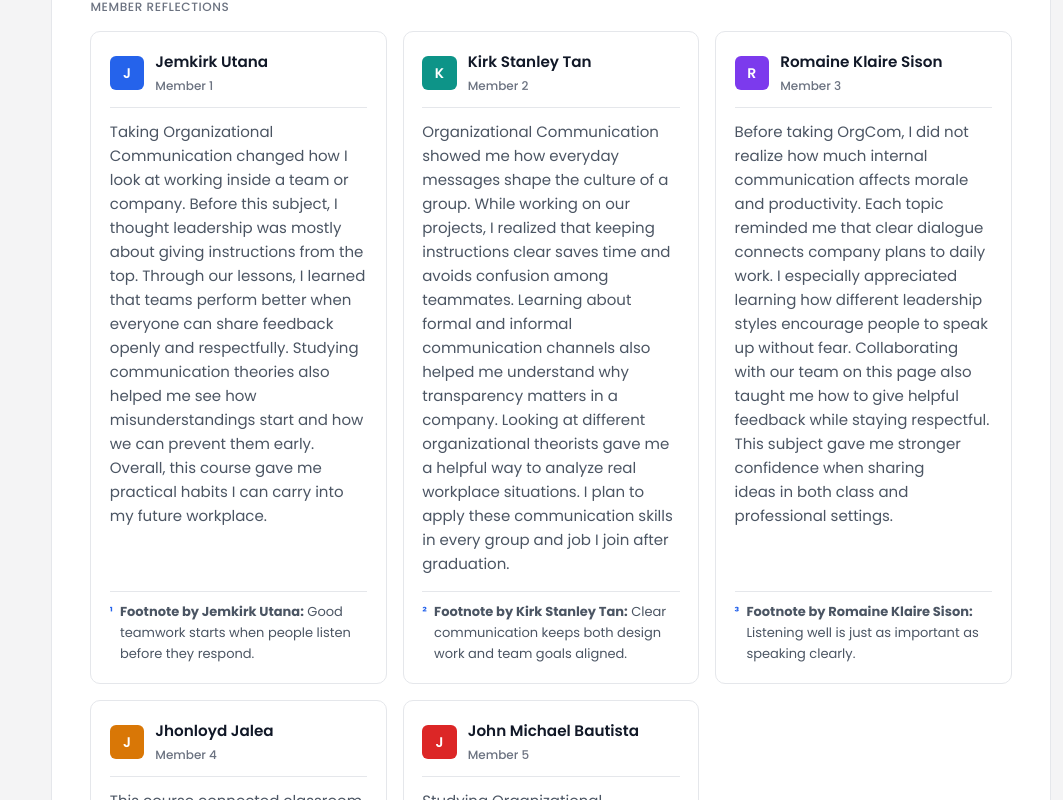
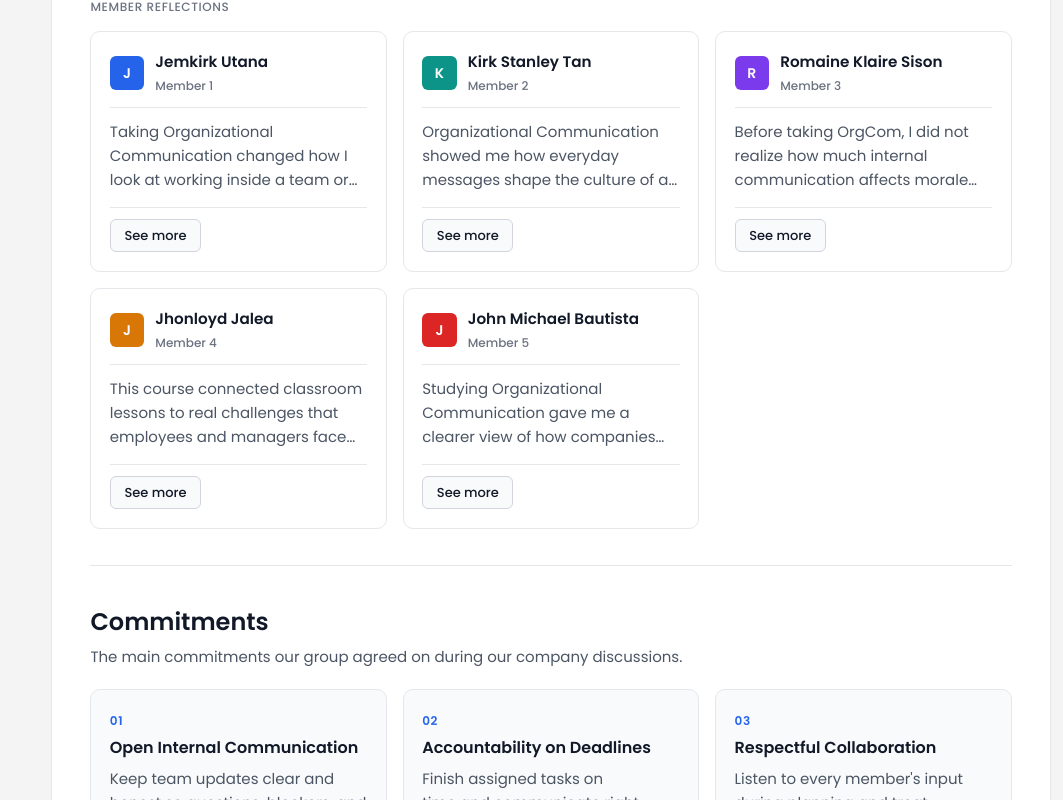
Before and after one commit to jemkirku0907/orgcom, a Next.js app: page / in a window 1280 px wide. Shown: the part 2080-2880 px from the top of the page, without its empty margins (217-1280 px from the left). Built offline with nearby package versions, Linux system fonts and the light colour scheme.

Commit message:
feat: add See more reflection cards with portrait popup modal

```diff
--- a/app/globals.css
+++ b/app/globals.css
@@ -1213,6 +1213,120 @@ h1, h2, h3, h4 {
   flex: 1 1 auto;
 }
 
+.reflection-preview {
+  display: -webkit-box;
+  -webkit-line-clamp: 3;
+  -webkit-box-orient: vertical;
+  overflow: hidden;
+}
+
+.reflection-card-actions {
+  margin-block-start: 0.9rem;
+  padding-block-start: 0.7rem;
+  border-block-start: 1px solid var(--border-subtle);
+  display: flex;
+  justify-content: flex-start;
+}
+
+.reflection-see-more-btn {
+  display: inline-flex;
+  align-items: center;
+  gap: 0.35rem;
+  min-block-size: 2.1rem;
+  padding: 0.35rem 0.85rem;
+  border: 1px solid var(--border-strong);
+  border-radius: var(--radius-sm);
+  background: var(--bg-subtle);
+  color: var(--ink-primary);
+  font-size: 0.8125rem;
+  font-weight: 500;
+  cursor: pointer;
+  transition: background-color 0.15s ease, border-color 0.15s ease, color 0.15s ease;
+}
+
+.reflection-see-more-btn:hover {
+  background: var(--accent);
+  border-color: var(--accent);
+  color: #ffffff;
+}
+
+/* Reflection Popup Modal */
+.reflection-modal-backdrop {
+  position: fixed;
+  inset: 0;
+  z-index: 60;
+  display: flex;
+  align-items: center;
+  justify-content: center;
+  padding: 1rem;
+  background-color: rgba(17, 24, 39, 0.5);
+}
+
+.reflection-modal {
+  inline-size: min(100%, 680px);
+  max-block-size: calc(100dvh - 2rem);
+  overflow-y: auto;
+  padding: 1.5rem;
+  border-radius: var(--radius-lg);
+  border: 1px solid var(--border-subtle);
+  background: var(--bg-surface);
+}
+
+.reflection-modal-top {
+  display: flex;
+  justify-content: space-between;
+  align-items: flex-start;
+  gap: 1rem;
+  padding-block-end: 1rem;
+  border-block-end: 1px solid var(--border-subtle);
+  margin-block-end: 1.25rem;
+}
+
+.reflection-modal-title {
+  margin: 0.15rem 0 0;
+  font-size: 1.25rem;
+  font-weight: 600;
+  color: var(--ink-primary);
+}
+
+.reflection-modal-layout {
+  display: grid;
+  grid-template-columns: 165px minmax(0, 1fr);
+  gap: 1.25rem;
+  align-items: start;
+}
+
+.reflection-modal-photo {
+  display: block;
+  inline-size: 100%;
+  aspect-ratio: 4 / 5;
+  object-fit: cover;
+  object-position: top center;
+  border-radius: var(--radius-md);
+  border: 1px solid var(--border-subtle);
+  background: var(--bg-subtle);
+}
+
+.reflection-modal-body {
+  margin: 0;
+  font-size: 0.9375rem;
+  color: var(--ink-secondary);
+}
+
+@media (max-width: 640px) {
+  .reflection-modal {
+    padding: 1.15rem;
+  }
+
+  .reflection-modal-layout {
+    grid-template-columns: 1fr;
+  }
+
+  .reflection-modal-photo {
+    max-inline-size: 180px;
+  }
+}
+
 .reflection-footnote {
   display: flex;
   align-items: flex-start;
--- a/app/page.tsx
+++ b/app/page.tsx
@@ -78,6 +78,44 @@ const MEMBERS: MemberProfile[] = [
   },
 ];
 
+const MEMBER_REFLECTIONS = [
+  {
+    memberId: "jemkirk",
+    memberLabel: "Member 1",
+    body: "Taking Organizational Communication changed how I look at working inside a team or company. Before this subject, I thought leadership was mostly about giving instructions from the top. Through our lessons, I learned that teams perform better when everyone can share feedback openly and respectfully. Studying communication theories also helped me see how misunderstandings start and how we can prevent them early. Overall, this course gave me practical habits I can carry into my future workplace.",
+    footnoteMark: "¹",
+    footnote: "Good teamwork starts when people listen before they respond.",
+  },
+  {
+    memberId: "kirk",
+    memberLabel: "Member 2",
+    body: "Organizational Communication showed me how everyday messages shape the culture of a group. While working on our projects, I realized that keeping instructions clear saves time and avoids confusion among teammates. Learning about formal and informal communication channels also helped me understand why transparency matters in a company. Looking at different organizational theorists gave me a helpful way to analyze real workplace situations. I plan to apply these communication skills in every group and job I join after graduation.",
+    footnoteMark: "²",
+    footnote: "Clear communication keeps both design work and team goals aligned.",
+  },
+  {
+    memberId: "romaine",
+    memberLabel: "Member 3",
+    body: "Before taking OrgCom, I did not realize how much internal communication affects morale and productivity. Each topic reminded me that clear dialogue connects company plans to daily work. I especially appreciated learning how different leadership styles encourage people to speak up without fear. Collaborating with our team on this page also taught me how to give helpful feedback while staying respectful. This subject gave me stronger confidence when sharing ideas in both class and professional settings.",
+    footnoteMark: "³",
+    footnote: "Listening well is just as important as speaking clearly.",
+  },
+  {
+    memberId: "jhonloyd",
+    memberLabel: "Member 4",
+    body: "This course connected classroom lessons to real challenges that employees and managers face every day. I learned that careful documentation and active listening protect teams from costly mistakes. Discussing real company commitments showed me that organizations earn trust when their actions match their words. Working with my groupmates also helped me communicate more clearly when we had tight deadlines. In the end, OrgCom taught me that healthy organizations depend on honest, respectful communication.",
+    footnoteMark: "⁴",
+    footnote: "Consistency between words and actions builds lasting trust.",
+  },
+  {
+    memberId: "john",
+    memberLabel: "Member 5",
+    body: "Studying Organizational Communication gave me a clearer view of how companies present themselves to people inside and outside the organization. Planning our short video required organizing our ideas so viewers could understand our message in under three minutes. Through that task, I noticed how tone, pacing, and clear structure affect how an audience responds. Our group discussions also showed me that transparency helps teammates stay focused on the same goal. This subcourse gave me communication standards that I can rely on in any future career.",
+    footnoteMark: "⁵",
+    footnote: "A clear message is easier to remember and act on.",
+  },
+];
+
 const NAV_ITEMS = [
   { id: "overview", label: "Overview", filterText: "overview header roster umak" },
   { id: "video-showcase", label: "Video Showcase", filterText: "video showcase embed 1min 3min" },
@@ -92,11 +130,33 @@ export default function HomePage() {
   const [isSidebarCollapsed, setIsSidebarCollapsed] = useState(false);
   const [isMobileMenuOpen, setIsMobileMenuOpen] = useState(false);
   const [activeMemberKey, setActiveMemberKey] = useState<string | null>(null);
+  const [activeReflectionId, setActiveReflectionId] = useState<string | null>(null);
   const [searchQuery, setSearchQuery] = useState("");
   const [activeSection, setActiveSection] = useState("overview");
 
   const searchInputRef = useRef<HTMLInputElement>(null);
   const activeProfile = MEMBERS.find((m) => m.id === activeMemberKey) || null;
+  const activeReflection = MEMBER_REFLECTIONS.find((r) => r.memberId === activeReflectionId) || null;
+  const activeReflectionMember = activeReflection
+    ? MEMBERS.find((m) => m.id === activeReflection.memberId) || null
+    : null;
+
+  // Close reflection modal on Escape and lock body scroll while open
+  useEffect(() => {
+    if (!activeReflectionId) return;
+    const handleEsc = (e: KeyboardEvent) => {
+      if (e.key === "Escape") {
+        setActiveReflectionId(null);
+      }
+    };
+    const previousOverflow = document.body.style.overflow;
+    document.body.style.overflow = "hidden";
+    window.addEventListener("keydown", handleEsc);
+    return () => {
+      document.body.style.overflow = previousOverflow;
+      window.removeEventListener("keydown", handleEsc);
+    };
+  }, [activeReflectionId]);
 
   // Toggle or select member spotlight
   const handleSelectMember = (id: string, forceOpen = false) => {
@@ -750,140 +810,34 @@ export default function HomePage() {
 
               <h3 className="subsection-heading">Member Reflections</h3>
               <div className="reflections-grid">
-                <article className="reflection-card">
-                  <header className="reflection-header">
-                    <span className="reflection-initials avatar-jemkirk" aria-hidden="true">
-                      J
-                    </span>
-                    <div>
-                      <h4>Jemkirk Utana</h4>
-                      <p className="reflection-role">Member 1</p>
-                    </div>
-                  </header>
-                  <p className="reflection-body">
-                    Taking Organizational Communication changed how I look at working inside a team or company. Before
-                    this subject, I thought leadership was mostly about giving instructions from the top. Through our
-                    lessons, I learned that teams perform better when everyone can share feedback openly and
-                    respectfully. Studying communication theories also helped me see how misunderstandings start and
-                    how we can prevent them early. Overall, this course gave me practical habits I can carry into my
-                    future workplace.
-                  </p>
-                  <footer className="reflection-footnote">
-                    <span className="fn-mark">¹</span>
-                    <p>
-                      <strong>Footnote by Jemkirk Utana:</strong> Good teamwork starts when people listen before they
-                      respond.
-                    </p>
-                  </footer>
-                </article>
+                {MEMBER_REFLECTIONS.map((item) => {
+                  const member = MEMBERS.find((m) => m.id === item.memberId);
+                  if (!member) return null;
 
-                <article className="reflection-card">
-                  <header className="reflection-header">
-                    <span className="reflection-initials avatar-kirk" aria-hidden="true">
-                      K
-                    </span>
-                    <div>
-                      <h4>Kirk Stanley Tan</h4>
-                      <p className="reflection-role">Member 2</p>
-                    </div>
-                  </header>
-                  <p className="reflection-body">
-                    Organizational Communication showed me how everyday messages shape the culture of a group. While
-                    working on our projects, I realized that keeping instructions clear saves time and avoids
-                    confusion among teammates. Learning about formal and informal communication channels also helped me
-                    understand why transparency matters in a company. Looking at different organizational theorists
-                    gave me a helpful way to analyze real workplace situations. I plan to apply these communication
-                    skills in every group and job I join after graduation.
-                  </p>
-                  <footer className="reflection-footnote">
-                    <span className="fn-mark">²</span>
-                    <p>
-                      <strong>Footnote by Kirk Stanley Tan:</strong> Clear communication keeps both design work and
-                      team goals aligned.
-                    </p>
-                  </footer>
-                </article>
-
-                <article className="reflection-card">
-                  <header className="reflection-header">
-                    <span className="reflection-initials avatar-romaine" aria-hidden="true">
-                      R
-                    </span>
-                    <div>
-                      <h4>Romaine Klaire Sison</h4>
-                      <p className="reflection-role">Member 3</p>
-                    </div>
-                  </header>
-                  <p className="reflection-body">
-                    Before taking OrgCom, I did not realize how much internal communication affects morale and
-                    productivity. Each topic reminded me that clear dialogue connects company plans to daily work. I
-                    especially appreciated learning how different leadership styles encourage people to speak up
-                    without fear. Collaborating with our team on this page also taught me how to give helpful feedback
-                    while staying respectful. This subject gave me stronger confidence when sharing ideas in both class
-                    and professional settings.
-                  </p>
-                  <footer className="reflection-footnote">
-                    <span className="fn-mark">³</span>
-                    <p>
-                      <strong>Footnote by Romaine Klaire Sison:</strong> Listening well is just as important as speaking
-                      clearly.
-                    </p>
-                  </footer>
-                </article>
-
-                <article className="reflection-card">
-                  <header className="reflection-header">
-                    <span className="reflection-initials avatar-jhonloyd" aria-hidden="true">
-                      J
-                    </span>
-                    <div>
-                      <h4>Jhonloyd Jalea</h4>
-                      <p className="reflection-role">Member 4</p>
-                    </div>
-                  </header>
-                  <p className="reflection-body">
-                    This course connected classroom lessons to real challenges that employees and managers face every
-                    day. I learned that careful documentation and active listening protect teams from costly mistakes.
-                    Discussing real company commitments showed me that organizations earn trust when their actions match
-                    their words. Working with my groupmates also helped me communicate more clearly when we had tight
-                    deadlines. In the end, OrgCom taught me that healthy organizations depend on honest, respectful
-                    communication.
-                  </p>
-                  <footer className="reflection-footnote">
-                    <span className="fn-mark">⁴</span>
-                    <p>
-                      <strong>Footnote by Jhonloyd Jalea:</strong> Consistency between words and actions builds lasting
-                      trust.
-                    </p>
-                  </footer>
-                </article>
-
-                <article className="reflection-card">
-                  <header className="reflection-header">
-                    <span className="reflection-initials avatar-john" aria-hidden="true">
-                      J
-                    </span>
-                    <div>
-                      <h4>John Michael Bautista</h4>
-                      <p className="reflection-role">Member 5</p>
-                    </div>
-                  </header>
-                  <p className="reflection-body">
-                    Studying Organizational Communication gave me a clearer view of how companies present themselves
-                    to people inside and outside the organization. Planning our short video required organizing our
-                    ideas so viewers could understand our message in under three minutes. Through that task, I noticed
-                    how tone, pacing, and clear structure affect how an audience responds. Our group discussions also
-                    showed me that transparency helps teammates stay focused on the same goal. This subcourse gave me
-                    communication standards that I can rely on in any future career.
-                  </p>
-                  <footer className="reflection-footnote">
-                    <span className="fn-mark">⁵</span>
-                    <p>
-                      <strong>Footnote by John Michael Bautista:</strong> A clear message is easier to remember and
-                      act on.
-                    </p>
-                  </footer>
-                </article>
+                  return (
+                    <article key={item.memberId} className="reflection-card">
+                      <header className="reflection-header">
+                        <span className={`reflection-initials ${member.avatarClass}`} aria-hidden="true">
+                          {member.avatarLetter}
+                        </span>
+                        <div>
+                          <h4>{member.name}</h4>
+                          <p className="reflection-role">{item.memberLabel}</p>
+                        </div>
+                      </header>
+                      <p className="reflection-body reflection-preview">{item.body}</p>
+                      <div className="reflection-card-actions">
+                        <button
+                          type="button"
+                          className="reflection-see-more-btn"
+                          onClick={() => setActiveReflectionId(item.memberId)}
+                        >
+                          See more
+                        </button>
+                      </div>
+                    </article>
+                  );
+                })}
               </div>
             </section>
 
@@ -1059,6 +1013,73 @@ export default function HomePage() {
           </footer>
         </div>
       </div>
+
+      {/* Reflection Popup Modal */}
+      {activeReflection && activeReflectionMember && (
+        <div
+          className="reflection-modal-backdrop"
+          role="presentation"
+          onClick={() => setActiveReflectionId(null)}
+        >
+          <div
+            className="reflection-modal"
+            role="dialog"
+            aria-modal="true"
+            aria-labelledby="reflection-modal-heading"
+            onClick={(e) => e.stopPropagation()}
+          >
+            <div className="reflection-modal-top">
+              <div>
+                <p className="spotlight-role">
+                  {activeReflection.memberLabel} · {activeReflectionMember.focus}
+                </p>
+                <h3 className="reflection-modal-title" id="reflection-modal-heading">
+                  {activeReflectionMember.name}
+                </h3>
+              </div>
+              <button
+                type="button"
+                className="close-drawer-btn"
+                onClick={() => setActiveReflectionId(null)}
+                aria-label="Close reflection"
+              >
+                Close
+              </button>
+            </div>
+
+            <div className="reflection-modal-layout">
+              <div>
+                {activeReflectionMember.photo ? (
+                  <img
+                    src={activeReflectionMember.photo}
+                    alt={activeReflectionMember.name}
+                    className="reflection-modal-photo"
+                  />
+                ) : (
+                  <div className="photo-placeholder-box" role="img" aria-label="Member photo">
+                    <span
+                      className={`photo-initials-circle ${activeReflectionMember.avatarClass}`}
+                    >
+                      {activeReflectionMember.avatarLetter}
+                    </span>
+                  </div>
+                )}
+              </div>
+
+              <div>
+                <p className="reflection-modal-body">{activeReflection.body}</p>
+                <footer className="reflection-footnote">
+                  <span className="fn-mark">{activeReflection.footnoteMark}</span>
+                  <p>
+                    <strong>Footnote by {activeReflectionMember.name}:</strong>{" "}
+                    {activeReflection.footnote}
+                  </p>
+                </footer>
+              </div>
+            </div>
+          </div>
+        </div>
+      )}
     </>
   );
 }
```
